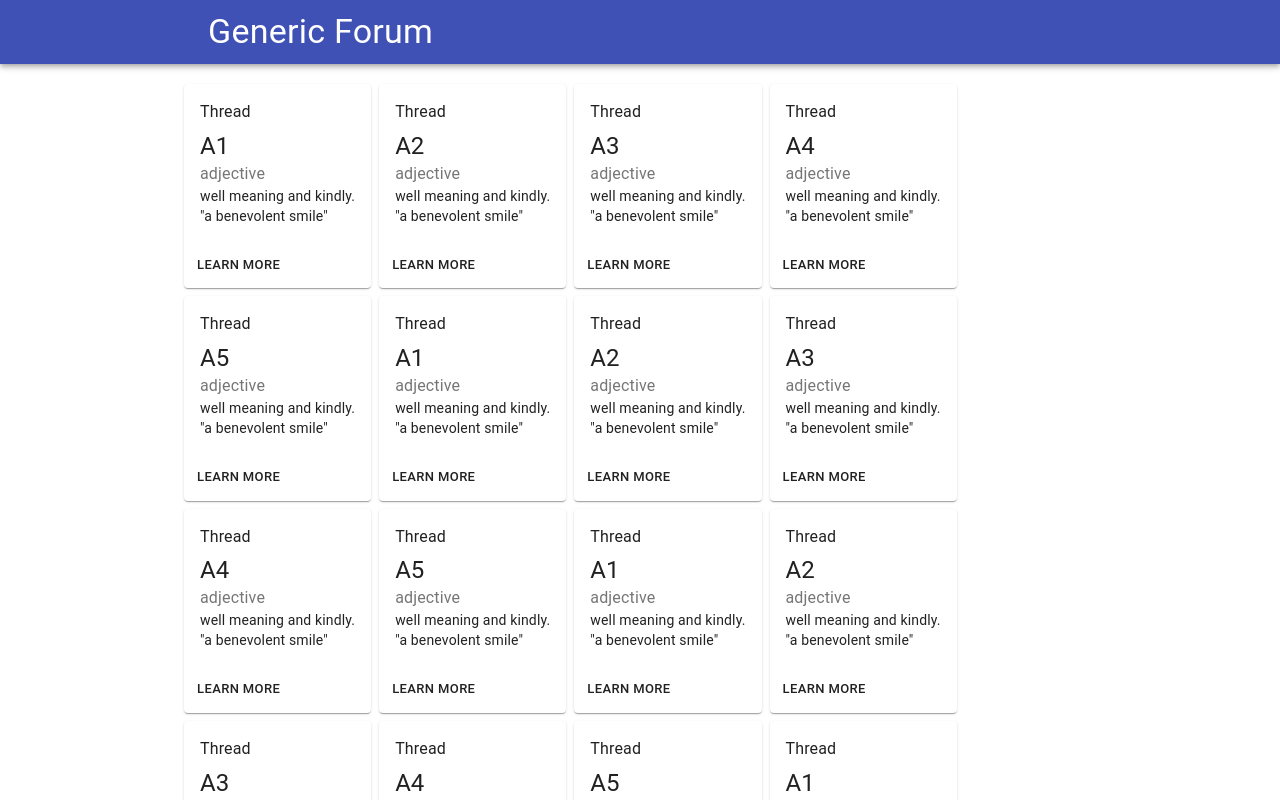
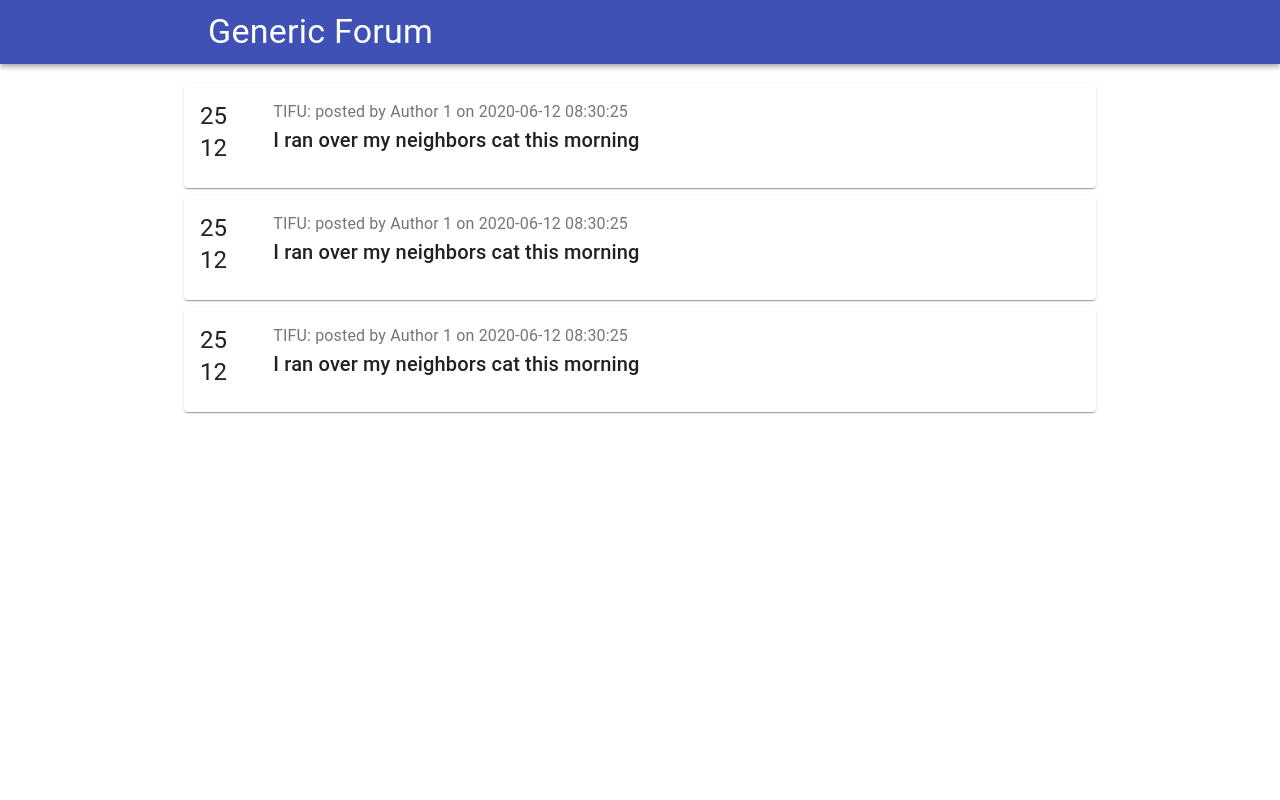
Before and after one commit to nsittee/my-forum, a React (Create React App) app: page / in a window 1280 px wide. Shown: the top 800 px of the page. Built offline with nearby package versions, Linux system fonts and the light colour scheme.

Commit message:
styling and using material-ui grid to make a care-like design for each thread

```diff
--- a/src/components/MyForum/Body/Body.js
+++ b/src/components/MyForum/Body/Body.js
@@ -1,6 +1,6 @@
 import React from 'react';
 import Login from './Login';
-import Threads from '../../Threads/Forums';
+import Threads from '../../Threads/Threads';
 
 
 const Body = (props) => {
--- a/src/components/Threads/Forum.js
+++ /dev/null
@@ -1,41 +0,0 @@
-import React from 'react';
-import Card from '@material-ui/core/Card';
-import CardActions from '@material-ui/core/CardActions';
-import CardContent from '@material-ui/core/CardContent';
-import Button from '@material-ui/core/Button';
-import Typography from '@material-ui/core/Typography';
-
-import Grid from '@material-ui/core/Grid';
-
-const Thread = props => {
-    return (
-        <Grid item>
-            <Card>
-                <CardContent>
-                    <Typography gutterBottom>
-                        Thread
-                    </Typography>
-                    <Typography variant="h5" component="h2">
-                        {props.title}
-                    </Typography>
-                    <Typography color="textSecondary">
-                        adjective
-                    </Typography>
-                    <Typography variant="body2" component="p">
-                        well meaning and kindly.<br />
-                        {'"a benevolent smile"'}
-                    </Typography>
-                </CardContent>
-                <CardActions>
-                    <Button size="small">Learn More</Button>
-                </CardActions>
-            </Card>
-        </Grid>
-    );
-};
-
-Thread.propTypes = {
-
-};
-
-export default Thread;
--- a/src/components/Threads/Forums.js
+++ /dev/null
@@ -1,31 +0,0 @@
-import React, { useState } from 'react';
-import Thread from './Forum'
-import Grid from '@material-ui/core/Grid';
-const Threads = () => {
-
-  // if only getting the state, using one variable is okay
-  const [titlesList] = useState([
-    'A1', 'A2', 'A3', 'A4', 'A5',
-    'A1', 'A2', 'A3', 'A4', 'A5',
-    'A1', 'A2', 'A3', 'A4', 'A5',
-    'A1', 'A2', 'A3', 'A4', 'A5',
-    'A1', 'A2', 'A3', 'A4', 'A5',
-    'A1', 'A2', 'A3', 'A4', 'A5',
-    'A1', 'A2', 'A3', 'A4', 'A5'
-  ]);
-
-
-  let contents = titlesList.map((title, id) => {
-    return <Thread key={id} title={title} />
-  })
-
-  console.log('this is contents', contents)
-
-  return (
-    <Grid container spacing={1}>
-      {contents}
-    </Grid>
-  )
-}
-
-export default Threads;
--- /dev/null
+++ b/src/components/Threads/Thread.js
@@ -0,0 +1,40 @@
+import React from 'react';
+import Card from '@material-ui/core/Card';
+import CardActions from '@material-ui/core/CardActions';
+import CardContent from '@material-ui/core/CardContent';
+import Button from '@material-ui/core/Button';
+import Typography from '@material-ui/core/Typography';
+
+import Grid from '@material-ui/core/Grid';
+
+const Thread = props => {
+    return (
+        <Grid item xs={12}>
+            <Card>
+                <CardContent>
+                    <Grid container>
+                        <Grid item xs={1} justify='center'>
+                            <Typography variant='h5'>{props.thread.upVote}</Typography>
+                            <Typography variant='h5'>{props.thread.downVote}</Typography>
+                        </Grid>
+                        <Grid item xs={11}>
+                            <Typography color="textSecondary">
+                                {props.thread.subReddit}: posted by {props.thread.author + ' '}
+                                on {props.thread.published.date} {props.thread.published.time}
+                            </Typography>
+                            <Typography variant="h6" component="h2">
+                                {props.thread.threadTitle}
+                            </Typography>
+                        </Grid>
+                    </Grid>
+                </CardContent>
+            </Card>
+        </Grid>
+    );
+};
+
+Thread.propTypes = {
+
+};
+
+export default Thread;
--- /dev/null
+++ b/src/components/Threads/Threads.js
@@ -0,0 +1,73 @@
+import React, { useState } from 'react';
+import Thread from './Thread'
+import Grid from '@material-ui/core/Grid';
+
+const Threads = (props) => {
+  // if only getting the state, using one variable is okay
+  let threads = getContent();
+  let contents = threads.map((thread) => {
+    return <Thread key={thread.threadId} thread={thread} />
+  })
+
+  console.log('this is contents', contents)
+
+  return (
+    <Grid container spacing={1}>
+      {contents}
+    </Grid>
+  )
+}
+
+const getContent = () => {
+  // Generate contents on Thread
+  const threads =
+    [
+      {
+        threadId: 0,
+        threadTitle: 'I ran over my neighbors cat this morning',
+        subRedditId: 0,
+        subReddit: 'TIFU',
+        content: 'Content 1',
+        author: 'Author 1',
+        published: {
+          date: '2020-06-12',
+          time: '08:30:25'
+        },
+        upVote: 25,
+        downVote: 12,
+        comments: null
+      }, {
+        threadId: 0,
+        threadTitle: 'I ran over my neighbors cat this morning',
+        subRedditId: 0,
+        subReddit: 'TIFU',
+        content: 'Content 1',
+        author: 'Author 1',
+        published: {
+          date: '2020-06-12',
+          time: '08:30:25'
+        },
+        upVote: 25,
+        downVote: 12,
+        comments: null
+      }, {
+        threadId: 0,
+        threadTitle: 'I ran over my neighbors cat this morning',
+        subRedditId: 0,
+        subReddit: 'TIFU',
+        content: 'Content 1',
+        author: 'Author 1',
+        published: {
+          date: '2020-06-12',
+          time: '08:30:25'
+        },
+        upVote: 25,
+        downVote: 12,
+        comments: null
+      },
+    ];
+
+  return threads;
+}
+
+export default Threads;
```
